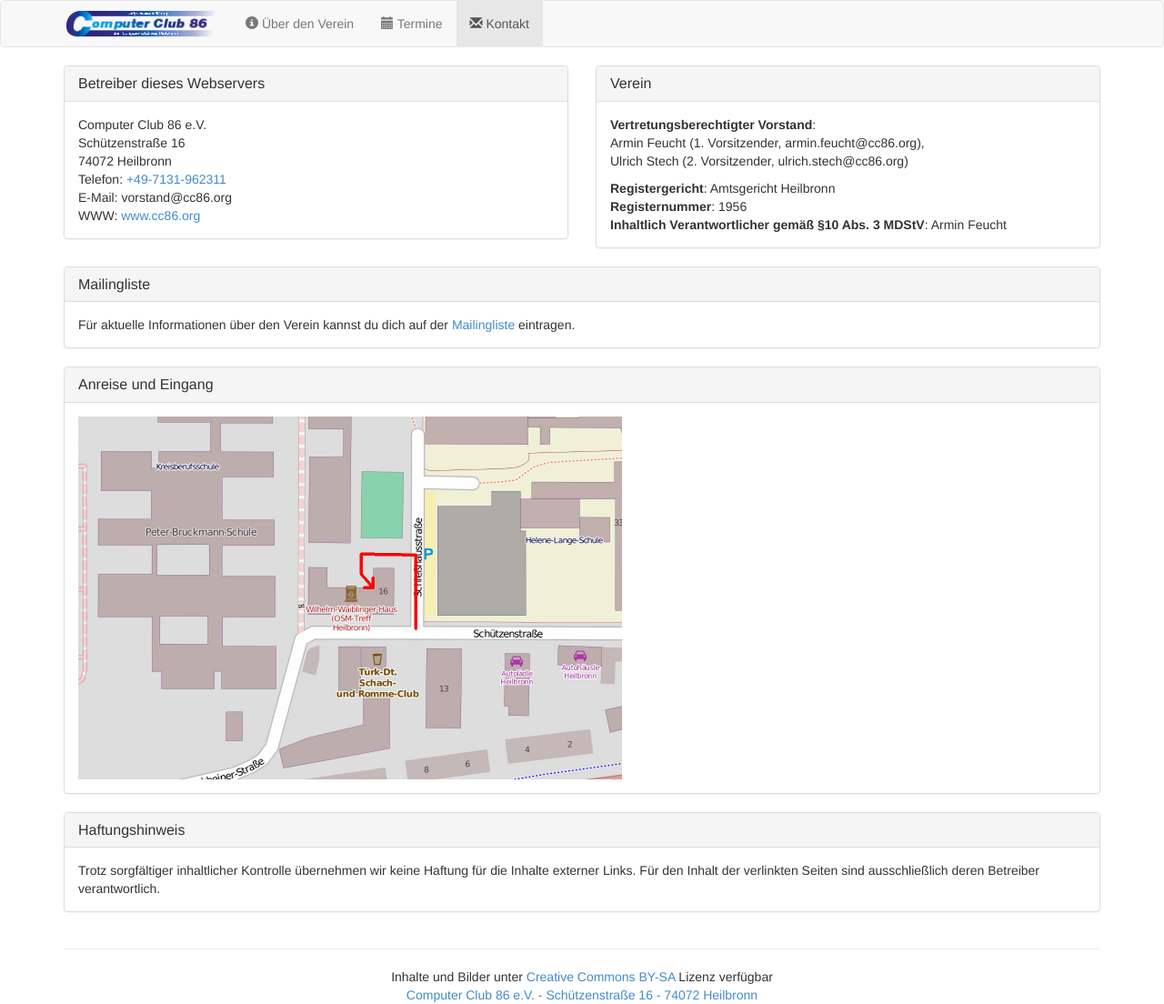
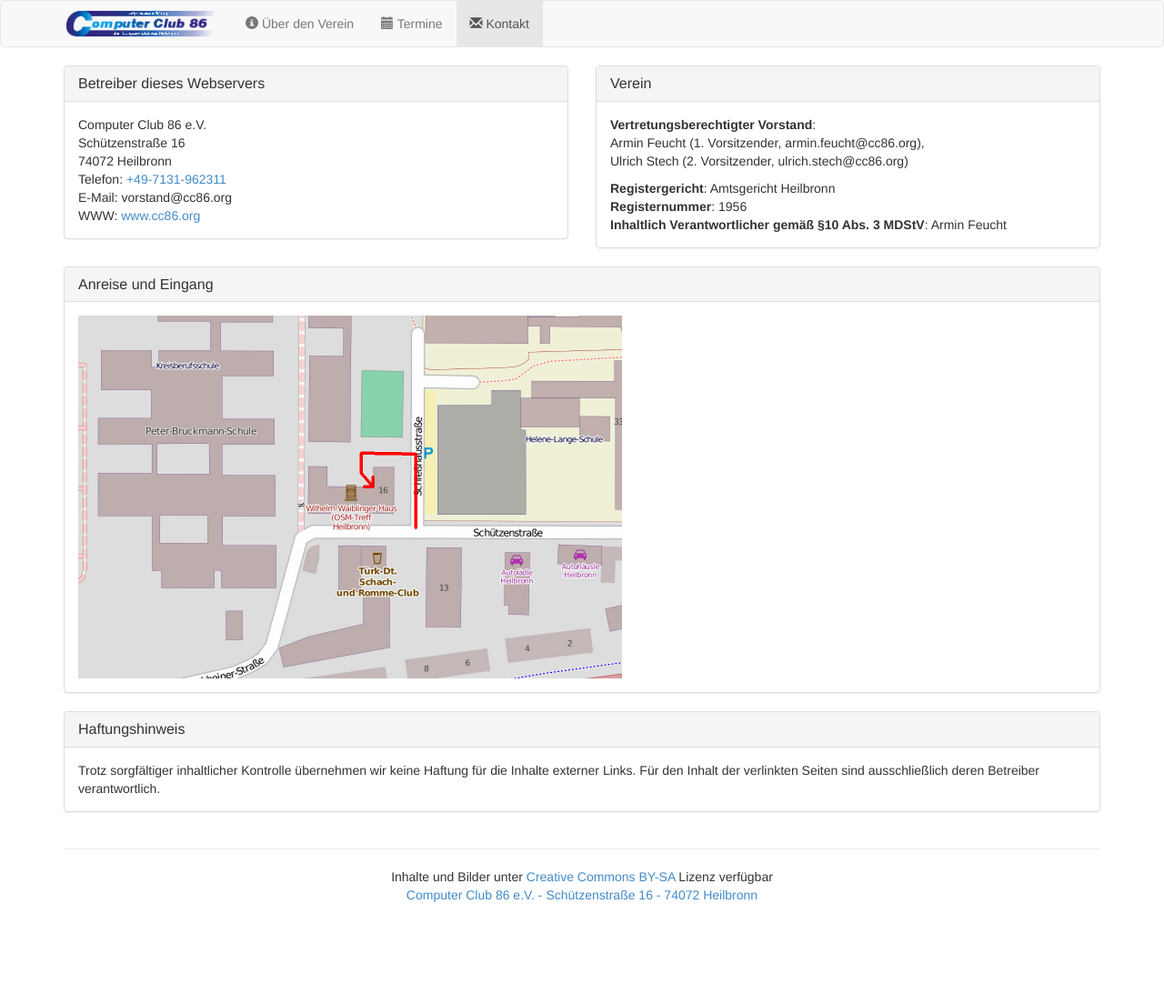
Before and after one commit to cc86hn/hp, a Jekyll site: the page built from contact.html, in a window 1280 px wide. Shown: the whole page at 91% size. Built offline with Jekyll 4.4.1, drawn with Linux system fonts in a browser that asks for light colours; after the commit the page ends 994 px from its top, so only the background shows below that.

Commit message:
rem maillist

```diff
--- a/contact.html
+++ b/contact.html
@@ -48,15 +48,6 @@
 	<div class="col-md-12">
 		<div class="panel panel-default">
 			<div class="panel-heading">
-				<h2 class="panel-title">Mailingliste</h2>
-			</div>
-			<div class="panel-body">
-			Für aktuelle Informationen über den Verein kannst du dich auf der <a href="https://www.cc86.org/mailman/listinfo/verein">Mailingliste</a> eintragen.
-			</div>
-		</div>
-
-		<div class="panel panel-default">
-			<div class="panel-heading">
 				<h2 class="panel-title">Anreise und Eingang</h2>
 			</div>
 			<div class="panel-body">
```
